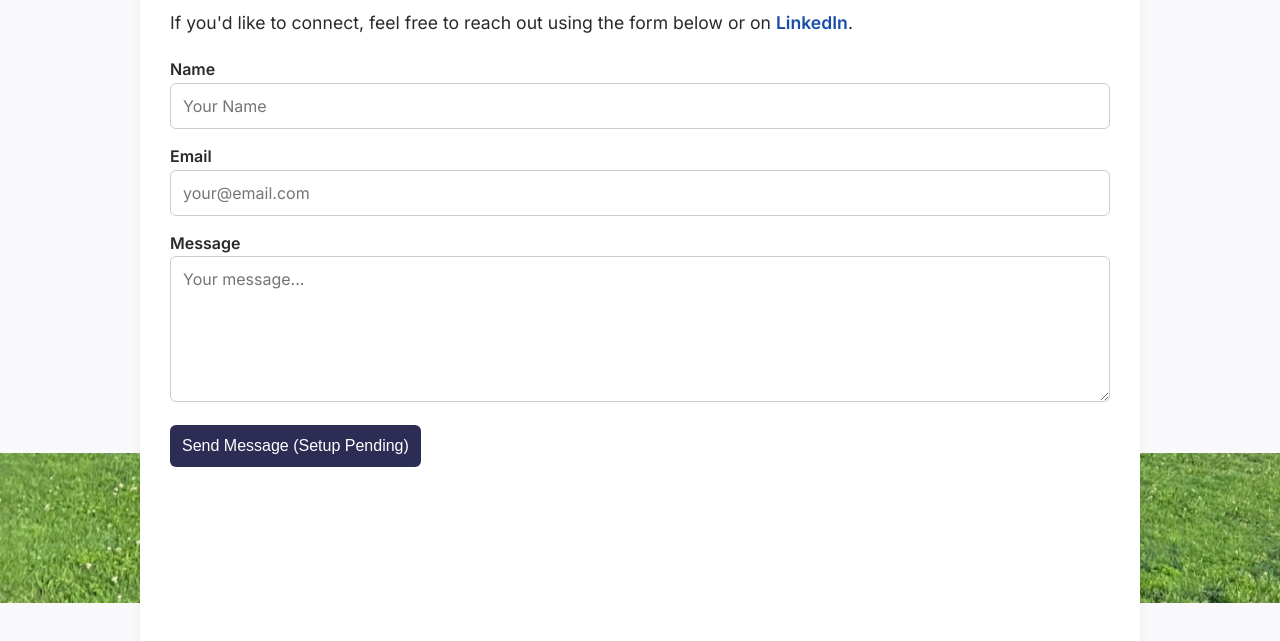
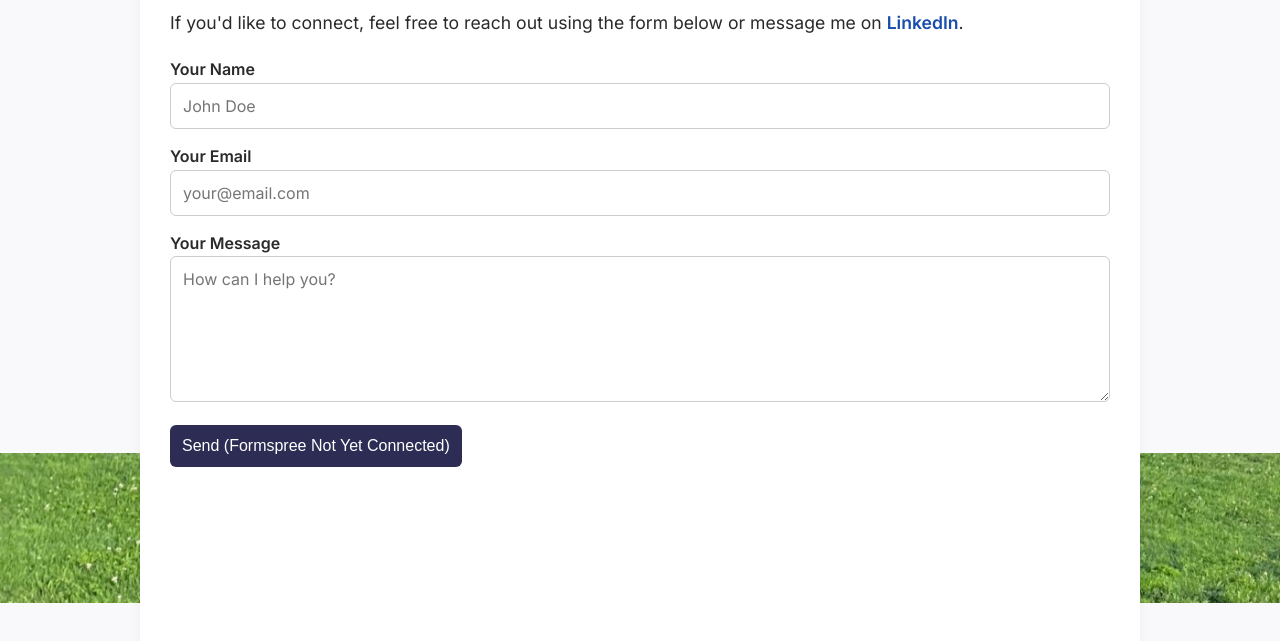
Before and after one commit to UCSDAlexFrey/alexfrey.github.io, a plain HTML site: page contact.html in a window 1280 px wide. Shown: the part 197-838 px from the top of the page. Drawn offline with Linux system fonts and the light colour scheme.

Commit message:
Update contact.html

```diff
--- a/contact.html
+++ b/contact.html
@@ -21,33 +21,33 @@
   <div class="container">
     <h1>Contact</h1>
     <p>
-      If you'd like to connect, feel free to reach out using the form below or on
+      If you'd like to connect, feel free to reach out using the form below or message me on
       <a href="https://www.linkedin.com/in/alexmfrey/" target="_blank">LinkedIn</a>.
     </p>
 
-    <form action="#" method="POST" class="contact-form">
+    <form class="contact-form" action="#" method="POST" novalidate>
       <div class="form-group">
-        <label for="name">Name</label>
-        <input type="text" id="name" name="name" placeholder="Your Name" required />
+        <label for="name">Your Name</label>
+        <input type="text" id="name" name="name" placeholder="John Doe" required />
       </div>
 
       <div class="form-group">
-        <label for="email">Email</label>
+        <label for="email">Your Email</label>
         <input type="email" id="email" name="email" placeholder="your@email.com" required />
       </div>
 
       <div class="form-group">
-        <label for="message">Message</label>
-        <textarea id="message" name="message" rows="6" placeholder="Your message..." required></textarea>
+        <label for="message">Your Message</label>
+        <textarea id="message" name="message" rows="6" placeholder="How can I help you?" required></textarea>
       </div>
 
       <div class="form-group">
-        <button type="submit" disabled>Send Message (Setup Pending)</button>
+        <button type="submit" disabled>Send (Formspree Not Yet Connected)</button>
       </div>
     </form>
   </div>
 
-  <img src="images/Banner Monty the Corgi.jpeg" alt="Banner Image" class="banner" />
+  <img src="images/Banner Monty the Corgi.jpeg" alt="Banner" class="banner" />
 
   <script>
     const themeToggle = document.getElementById('theme-toggle');
```
